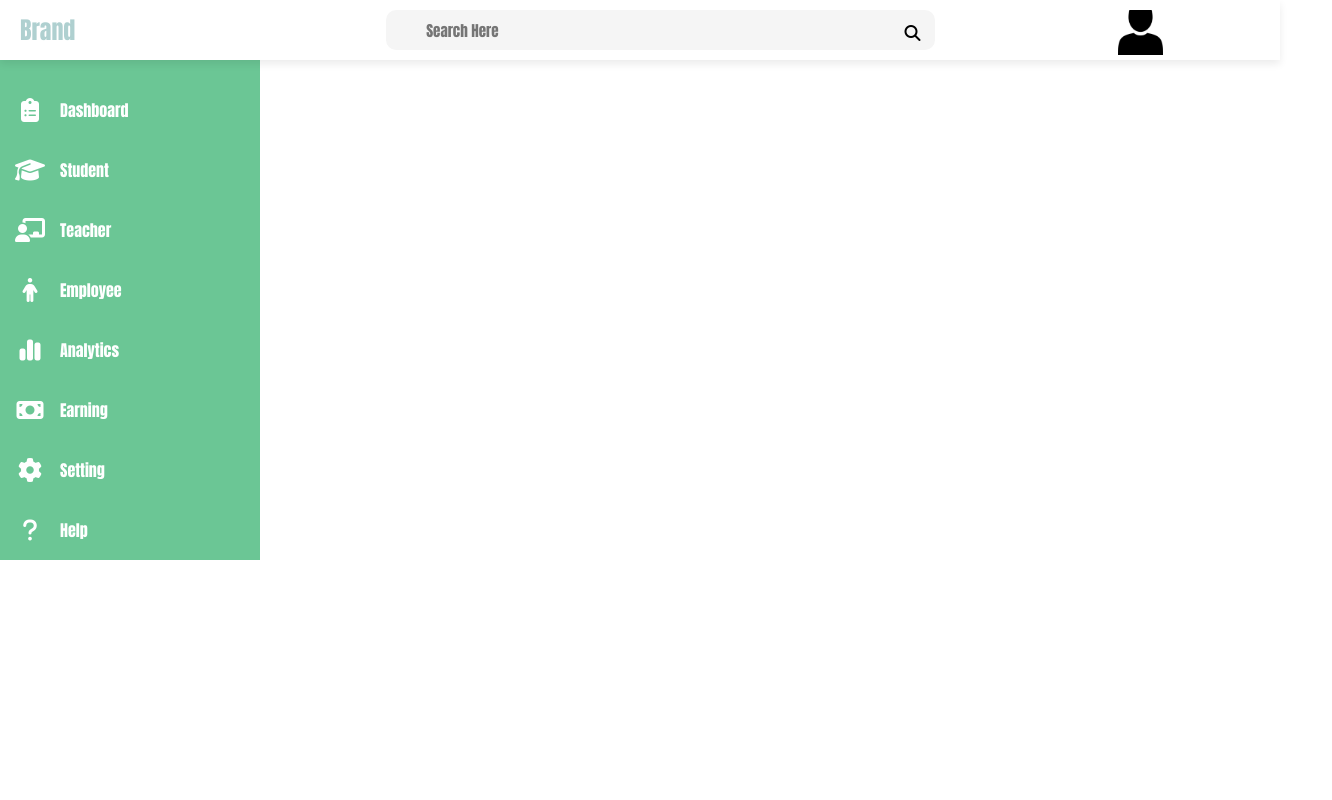
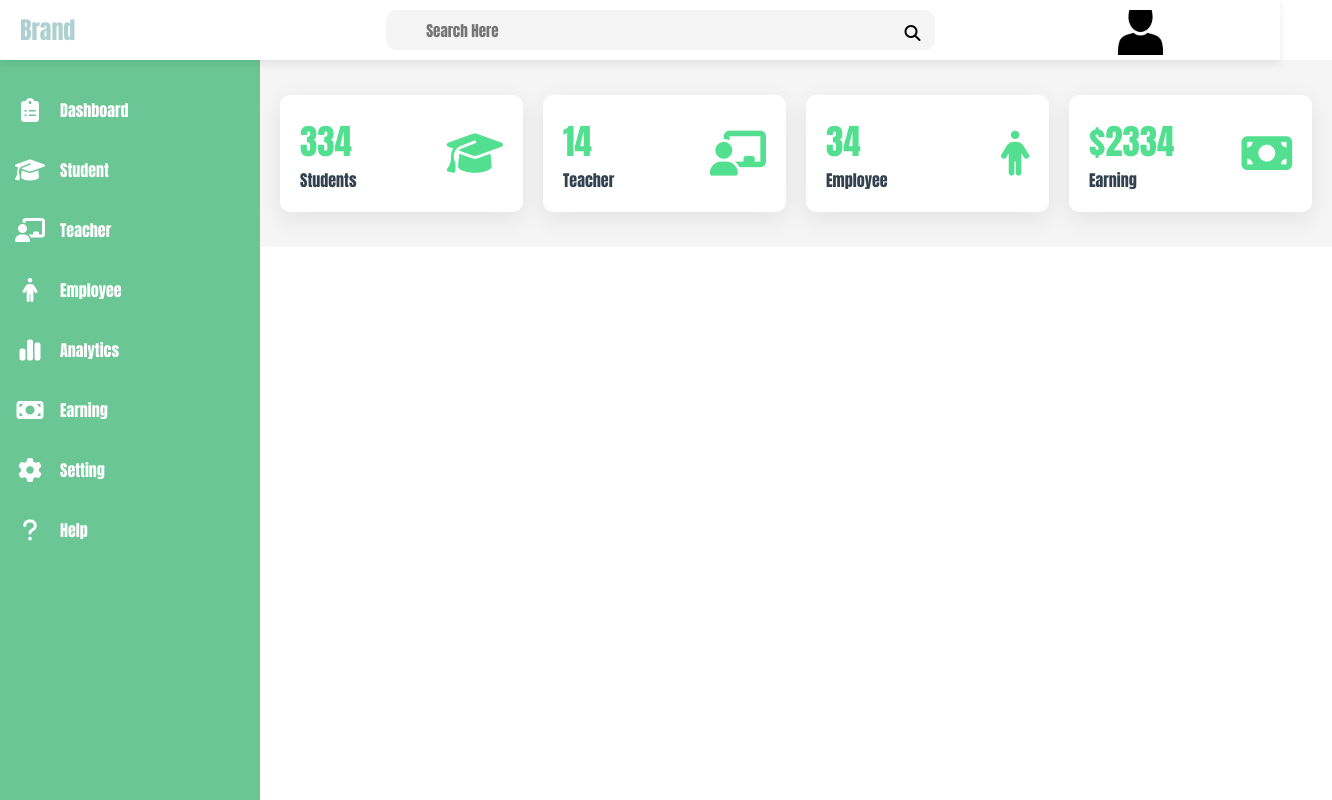
Before and after one commit to niss21/Responsive-Dashboard, a plain HTML site: page index.html in a window 1280 px wide. Shown: the whole page, 1332 px wide, since content can reach past the window. Drawn offline with Linux system fonts and the light colour scheme.

Commit message:
Card part done..

```diff
--- a/index.html
+++ b/index.html
@@ -78,8 +78,47 @@
             </ul>
 
         </div>
-        <div class="main"></div>
-
+        <div class="main">
+            <div class="cards">
+                <div class="card">
+                    <div class="card-content">
+                        <div class="number">334</div>
+                        <div class="card-name">Students</div>
+                    </div>
+                    <div class="icon-box">
+                        <i class="fa-solid fa-graduation-cap"></i>
+                    </div>
+                </div>
+                <div class="card">
+                    <div class="card-content">
+                        <div class="number">14</div>
+                        <div class="card-name">Teacher</div>
+                    </div>
+                    <div class="icon-box">
+                        <i class="fa-solid fa-chalkboard-user"></i>
+                    </div>
+                </div>
+                <div class="card">
+                    <div class="card-content">
+                        <div class="number">34</div>
+                        <div class="card-name">Employee</div>
+                    </div>
+                    <div class="icon-box">
+                        <i class="fa-solid fa-person"></i>
+                    </div>
+                </div>
+                <div class="card">
+                    <div class="card-content">
+                        <div class="number">$2334</div>
+                        <div class="card-name">Earning</div>
+                    </div>
+                    <div class="icon-box">
+                        <i class="fa-solid fa-money-bill"></i>
+                    </div>
+                </div>
+            </div>
+            <div class="charts"></div>
+        </div>
     </div>
 </body>
 
--- a/style.css
+++ b/style.css
@@ -65,7 +65,7 @@ justify-self: center;
     position:fixed;
     top: 60px;
     width: 260px;
-    height: calc(100%-60px);
+    height: 100%;
     background: rgb(107, 198, 149);
     overflow-x: hidden;
 }
@@ -93,3 +93,46 @@ justify-self: center;
     font-size: 24px;
     text-align: center;
 }
+
+.main{
+    position:absolute;
+    top: 60px;
+    width:1072px;
+    left: 260px;
+    min-height: calc(100vh- 60px);
+    background: #f5f5f5ff;
+}
+
+.cards{
+    width: 100%;
+    padding: 35px 20px;
+    display: grid;
+    grid-template-columns: repeat(4, 1fr);
+    grid-gap: 20px;
+}
+
+.cards .card{
+    padding: 20px;
+    display: flex;
+    align-items: center;
+    justify-content: space-between;
+    background: #fff;
+    border-radius: 10px;
+    box-shadow: 0 7px 25px 0 rgba(0, 0, 0, 0.08);
+}
+
+.cards .card .number{
+    font-size: 35px;
+    font-weight: 500;
+    color: rgb(82, 224, 144);
+}
+
+.card-name{
+    color: rgb(50, 65, 79);
+    font-weight: 600;
+}
+
+.icon-box i{
+    font-size: 45px;
+    color: rgb(82, 224, 144);
+}
```
